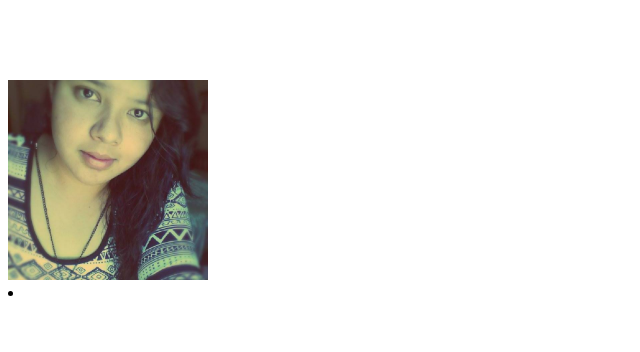
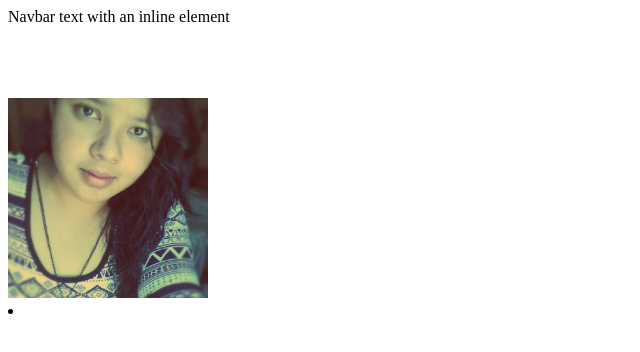
Before and after one commit to Jazminnava/test, a plain HTML site: page index.html in a window 1280 px wide. Shown: the whole page, without its empty margins (0-640 px from the left). Drawn offline with Linux system fonts and the light colour scheme.

Commit message:
mofificar index.html

```diff
--- a/index.html
+++ b/index.html
@@ -5,7 +5,11 @@
 </head>
 <body>
 
-
+	<nav class="navbar navbar-light bg-light">
+  <span class="navbar-text">
+    Navbar text with an inline element
+  </span>
+</nav>
 <br>
 <br>
 <br>
```
